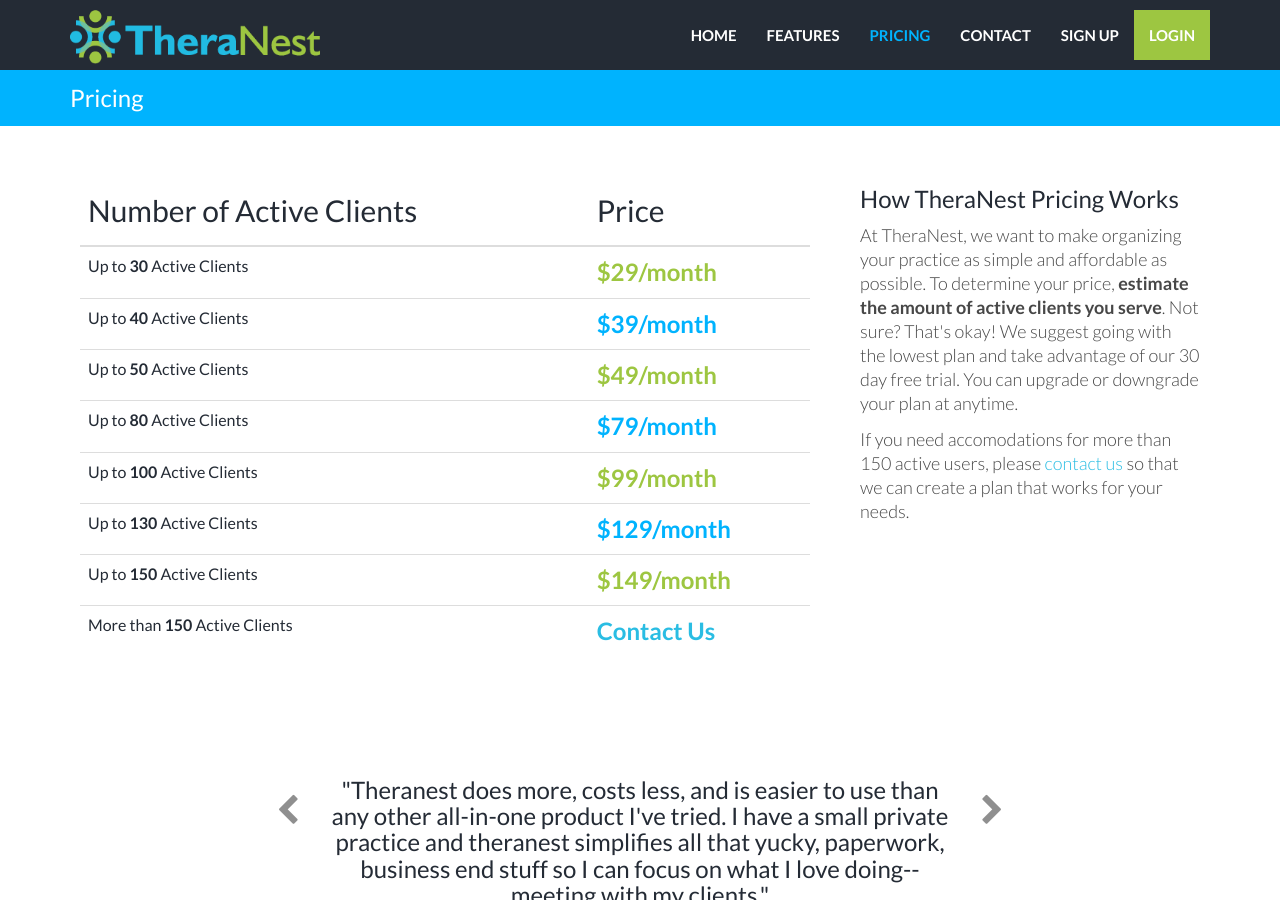
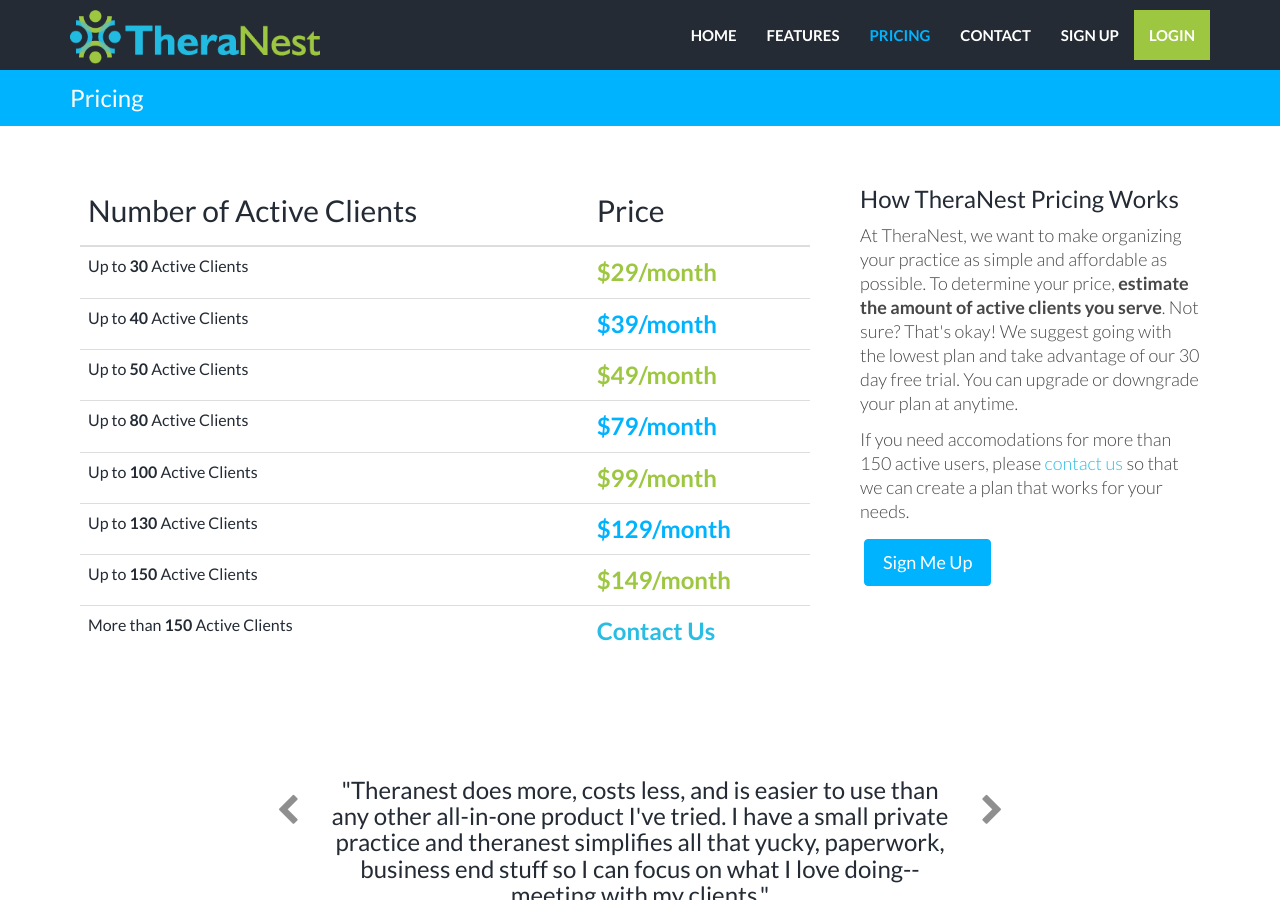
Before and after one commit to kaylacille/theranest-update, a Jekyll site: the page built from pricing.html, in a window 1280 px wide and 900 px high. Built offline with Jekyll 4.4.1, drawn with Linux system fonts in a browser that asks for light colours; nearby versions of some CDN libraries.

```diff
--- a/pricing.html
+++ b/pricing.html
@@ -54,6 +54,7 @@
           <h3>How TheraNest Pricing Works</h3>
             <p>At TheraNest, we want to make organizing your practice as simple and affordable as possible. To determine your price, <b>estimate the amount of active clients you serve</b>. Not sure? That's okay! We suggest going with the lowest plan and take advantage of our 30 day free trial. You can upgrade or downgrade your plan at anytime.</p>
             <p>If you need accomodations for more than 150 active users, please <a href="{{"/contact/" | prepend: site.baseurl }}">contact us</a> so that we can create a plan that works for your needs.</p>
+            <a href="{{"/" | prepend: site.baseurl }}" class="btn btn-theme">Sign Me Up</a>
         </div>
     </div><! --/row -->
 </div><! --/container -->
```
